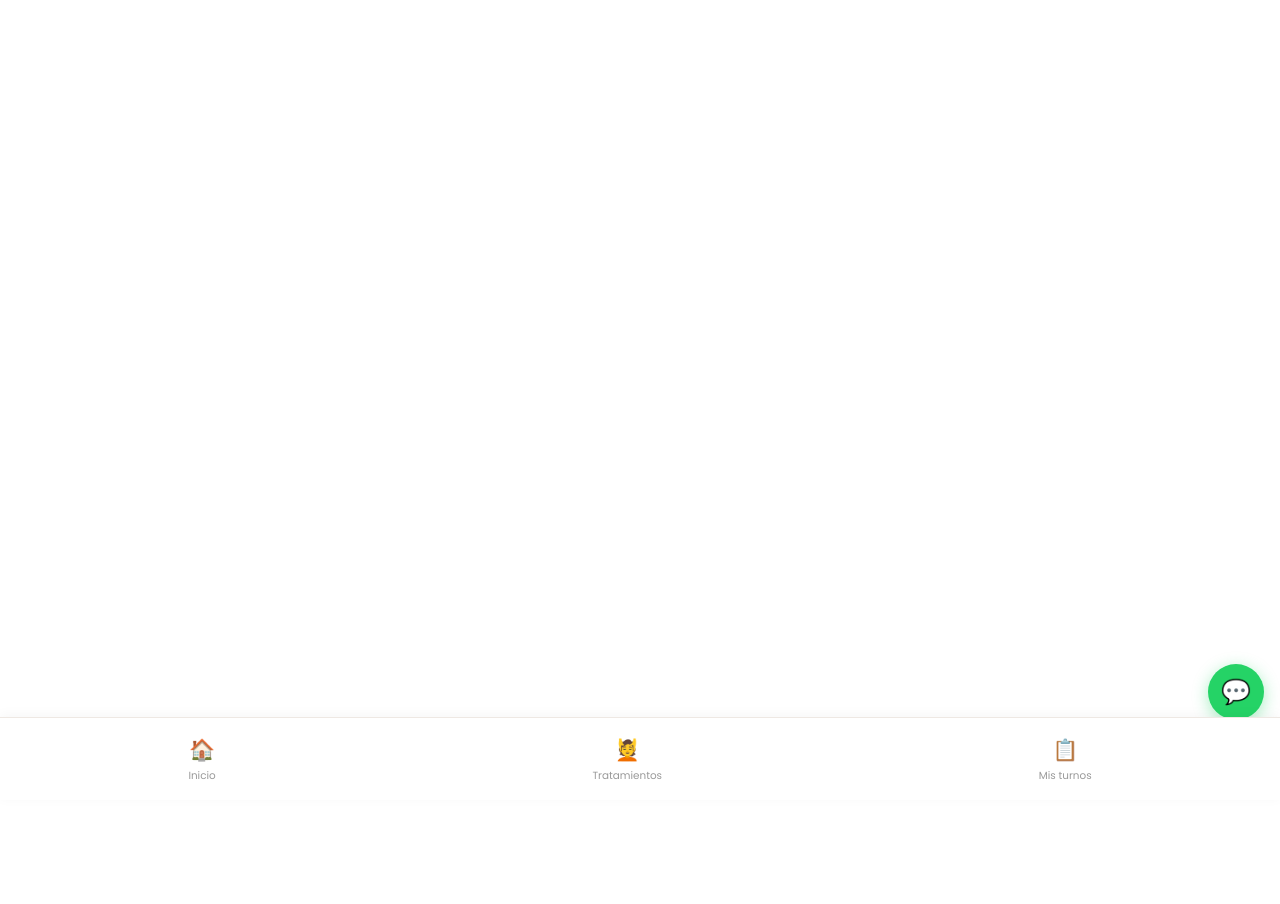
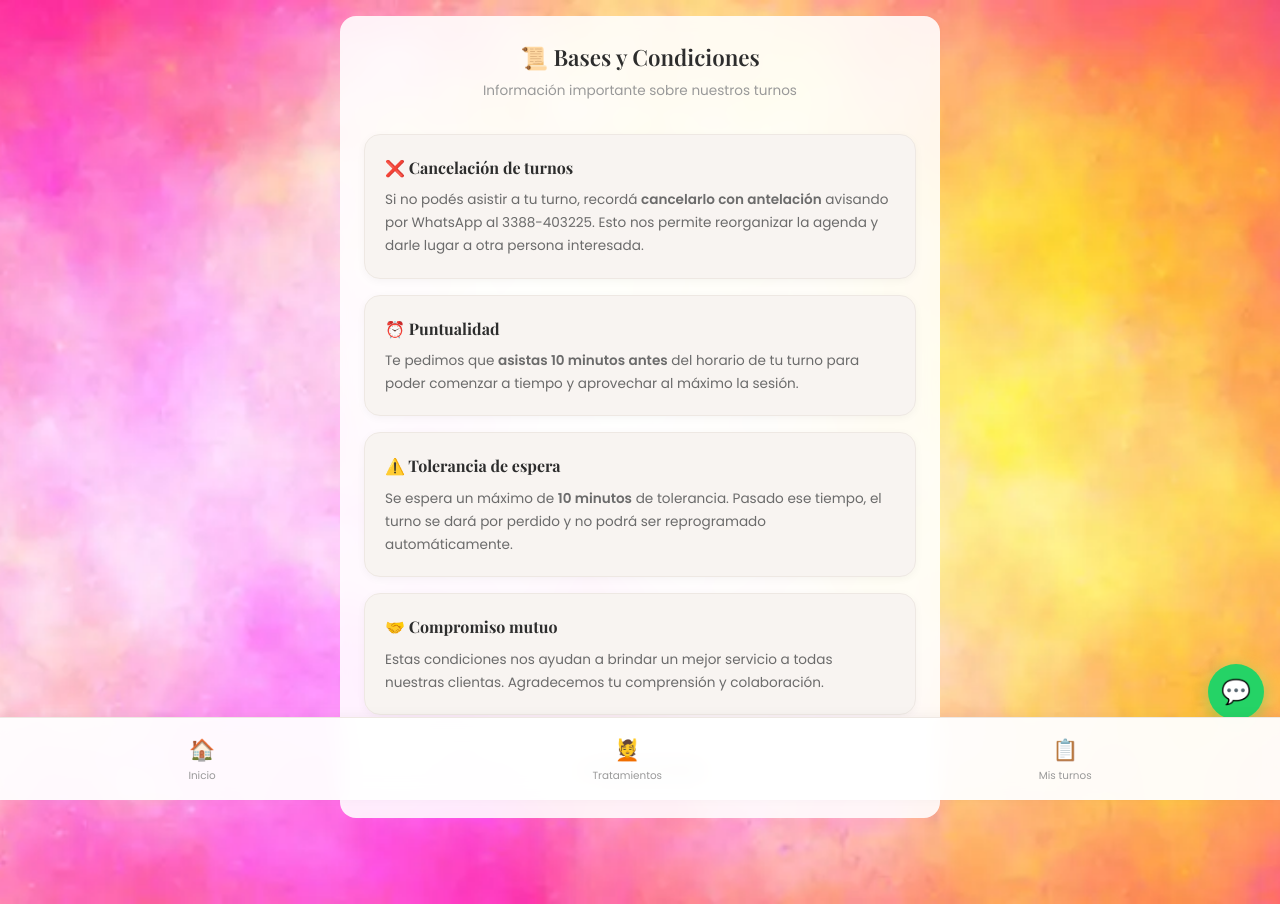
Before and after one commit to PameVillegas/belleza-saludable, a React (Vite) app in the folder frontend/: page /bases-condiciones in a window 1280 px wide. Before the commit the page ends 800 px from the top, so only its background shows below. Built offline with nearby package versions, Linux system fonts and the light colour scheme.

Commit message:
Agregar fondo fondocolor.png en todas las paginas, seccion Bases y Condiciones, mejorar hover cuadricula y resaltar redes sociales

```diff
--- a/frontend/src/App.jsx
+++ b/frontend/src/App.jsx
@@ -9,6 +9,7 @@ import Confirmation from './pages/Confirmation';
 import MyAppointments from './pages/MyAppointments';
 import Reviews from './pages/Reviews';
 import Professional from './pages/Professional';
+import Terms from './pages/Terms';
 import BottomNav from './components/BottomNav';
 import WhatsAppButton from './components/WhatsAppButton';
 
@@ -27,6 +28,7 @@ function App() {
           <Route path="/mis-turnos" element={<MyAppointments />} />
           <Route path="/resenas" element={<Reviews />} />
           <Route path="/profesional" element={<Professional />} />
+          <Route path="/bases-condiciones" element={<Terms />} />
         </Routes>
         <WhatsAppButton />
         <BottomNav />
--- a/frontend/src/pages/Home.jsx
+++ b/frontend/src/pages/Home.jsx
@@ -16,6 +16,7 @@ function Home() {
     { icon: '👩‍⚕️', label: 'Profesional', path: '/profesional' },
     { icon: '⭐', label: 'Reseñas', path: '/resenas' },
     { icon: '📋', label: 'Mis Turnos', path: '/mis-turnos' },
+    { icon: '📜', label: 'Bases y Condiciones', path: '/bases-condiciones' },
   ];
 
   return (
@@ -52,13 +53,12 @@ function Home() {
       <div className="home-info-bar">
         <span>📍 Calle 30 N°416</span>
         <span>🕐 Lun a Vie: 9-12 y 14-19hs</span>
-        <span>📱 3388-403225</span>
       </div>
 
       {/* Redes */}
       <div className="home-social">
-        <a href="https://www.instagram.com/bellezasaludableameghino?igsh=MTduOHVqNGRoNjRuZw==" target="_blank" rel="noopener noreferrer">📷 Instagram</a>
-        <a href="https://wa.me/543388403225" target="_blank" rel="noopener noreferrer">💬 WhatsApp</a>
+        <a href="https://www.instagram.com/bellezasaludableameghino?igsh=MTduOHVqNGRoNjRuZw==" target="_blank" rel="noopener noreferrer" className="social-btn instagram">📷 Instagram</a>
+        <a href="https://wa.me/543388403225" target="_blank" rel="noopener noreferrer" className="social-btn whatsapp">💬 WhatsApp</a>
       </div>
     </div>
   );
--- /dev/null
+++ b/frontend/src/pages/Terms.jsx
@@ -0,0 +1,60 @@
+import { useNavigate } from 'react-router-dom';
+
+function Terms() {
+  const navigate = useNavigate();
+
+  return (
+    <div className="booking-container fade-up">
+      <div className="booking-header">
+        <h2 className="booking-title">📜 Bases y Condiciones</h2>
+        <p className="booking-subtitle">Información importante sobre nuestros turnos</p>
+      </div>
+
+      <div style={{ display: 'flex', flexDirection: 'column', gap: '1rem' }}>
+        <div className="card" style={{ padding: '1.25rem', background: 'var(--color-beige)' }}>
+          <h3 style={{ fontFamily: 'var(--font-display)', fontSize: '1rem', marginBottom: '0.5rem', display: 'flex', alignItems: 'center', gap: '0.5rem' }}>
+            ❌ Cancelación de turnos
+          </h3>
+          <p style={{ fontSize: '0.85rem', color: 'var(--color-text-light)', lineHeight: '1.7' }}>
+            Si no podés asistir a tu turno, recordá <strong>cancelarlo con antelación</strong> avisando por WhatsApp al 3388-403225. Esto nos permite reorganizar la agenda y darle lugar a otra persona interesada.
+          </p>
+        </div>
+
+        <div className="card" style={{ padding: '1.25rem', background: 'var(--color-beige)' }}>
+          <h3 style={{ fontFamily: 'var(--font-display)', fontSize: '1rem', marginBottom: '0.5rem', display: 'flex', alignItems: 'center', gap: '0.5rem' }}>
+            ⏰ Puntualidad
+          </h3>
+          <p style={{ fontSize: '0.85rem', color: 'var(--color-text-light)', lineHeight: '1.7' }}>
+            Te pedimos que <strong>asistas 10 minutos antes</strong> del horario de tu turno para poder comenzar a tiempo y aprovechar al máximo la sesión.
+          </p>
+        </div>
+
+        <div className="card" style={{ padding: '1.25rem', background: 'var(--color-beige)' }}>
+          <h3 style={{ fontFamily: 'var(--font-display)', fontSize: '1rem', marginBottom: '0.5rem', display: 'flex', alignItems: 'center', gap: '0.5rem' }}>
+            ⚠️ Tolerancia de espera
+          </h3>
+          <p style={{ fontSize: '0.85rem', color: 'var(--color-text-light)', lineHeight: '1.7' }}>
+            Se espera un máximo de <strong>10 minutos</strong> de tolerancia. Pasado ese tiempo, el turno se dará por perdido y no podrá ser reprogramado automáticamente.
+          </p>
+        </div>
+
+        <div className="card" style={{ padding: '1.25rem', background: 'var(--color-beige)' }}>
+          <h3 style={{ fontFamily: 'var(--font-display)', fontSize: '1rem', marginBottom: '0.5rem', display: 'flex', alignItems: 'center', gap: '0.5rem' }}>
+            🤝 Compromiso mutuo
+          </h3>
+          <p style={{ fontSize: '0.85rem', color: 'var(--color-text-light)', lineHeight: '1.7' }}>
+            Estas condiciones nos ayudan a brindar un mejor servicio a todas nuestras clientas. Agradecemos tu comprensión y colaboración.
+          </p>
+        </div>
+      </div>
+
+      <div style={{ textAlign: 'center', marginTop: '2rem' }}>
+        <button className="btn btn-secondary" onClick={() => navigate('/inicio')}>
+          ← Volver al inicio
+        </button>
+      </div>
+    </div>
+  );
+}
+
+export default Terms;
--- a/frontend/src/styles/global.css
+++ b/frontend/src/styles/global.css
@@ -51,6 +51,7 @@ body {
   min-height: 100vh;
   padding-bottom: 70px; /* space for bottom nav */
   overflow-x: hidden;
+  background: url('/fondocolor.png') center/cover no-repeat fixed;
 }
 
 /* Hero Section - Full Image */
@@ -311,7 +312,7 @@ body {
   bottom: 0;
   left: 0;
   right: 0;
-  background: var(--color-white);
+  background: rgba(255, 255, 255, 0.95);
   border-top: 1px solid var(--color-border);
   display: flex;
   justify-content: space-around;
@@ -319,6 +320,7 @@ body {
   padding: 0.5rem 0;
   z-index: 1000;
   box-shadow: 0 -2px 12px rgba(0, 0, 0, 0.04);
+  backdrop-filter: blur(10px);
 }
 
 .nav-item {
@@ -384,6 +386,11 @@ body {
   margin: 0 auto;
   padding: 1.5rem;
   animation: fadeUp 0.4s ease-out;
+  background: rgba(255, 255, 255, 0.88);
+  border-radius: var(--radius);
+  margin-top: 1rem;
+  margin-bottom: 1rem;
+  backdrop-filter: blur(8px);
 }
 
 .booking-header {
@@ -1073,11 +1080,12 @@ body {
   align-items: center;
   justify-content: space-between;
   padding: 0.75rem 1.5rem;
-  background: var(--color-white);
+  background: rgba(255, 255, 255, 0.9);
   border-bottom: 1px solid var(--color-border);
   position: sticky;
   top: 0;
   z-index: 100;
+  backdrop-filter: blur(10px);
 }
 
 .home-header-left {
@@ -1121,7 +1129,7 @@ body {
 .home-greeting {
   text-align: center;
   padding: 2rem 1.5rem 1.5rem;
-  background: linear-gradient(180deg, var(--color-beige) 0%, var(--color-white) 100%);
+  background: linear-gradient(180deg, rgba(248, 244, 241, 0.85) 0%, rgba(255, 255, 255, 0.8) 100%);
 }
 
 .home-greeting-logo {
@@ -1164,23 +1172,26 @@ body {
   justify-content: center;
   gap: 0.6rem;
   padding: 1.5rem 1rem;
-  background: var(--color-white);
+  background: rgba(255, 255, 255, 0.9);
   border: 1px solid var(--color-border);
   border-radius: var(--radius);
   cursor: pointer;
   transition: var(--transition);
   box-shadow: var(--shadow-sm);
   min-height: 110px;
+  backdrop-filter: blur(4px);
 }
 
 .home-grid-item:hover {
   transform: translateY(-3px);
   box-shadow: var(--shadow-md);
   border-color: var(--color-sage);
+  background: rgba(168, 184, 165, 0.12);
 }
 
 .home-grid-item:active {
-  transform: scale(0.97);
+  transform: scale(0.95);
+  background: rgba(168, 184, 165, 0.18);
 }
 
 .home-grid-icon {
@@ -1206,7 +1217,7 @@ body {
   justify-content: center;
   gap: 1rem;
   padding: 1.25rem 1.5rem;
-  background: var(--color-beige);
+  background: rgba(248, 244, 241, 0.85);
   font-size: 0.78rem;
   color: var(--color-text-light);
   border-top: 1px solid var(--color-border);
@@ -1218,7 +1229,7 @@ body {
   justify-content: center;
   gap: 1.5rem;
   padding: 1rem 1.5rem 2rem;
-  background: var(--color-beige);
+  background: rgba(248, 244, 241, 0.85);
 }
 
 .home-social a {
```
Also changed, not shown: 2 other files (tests, documents, lock files or other folders).
